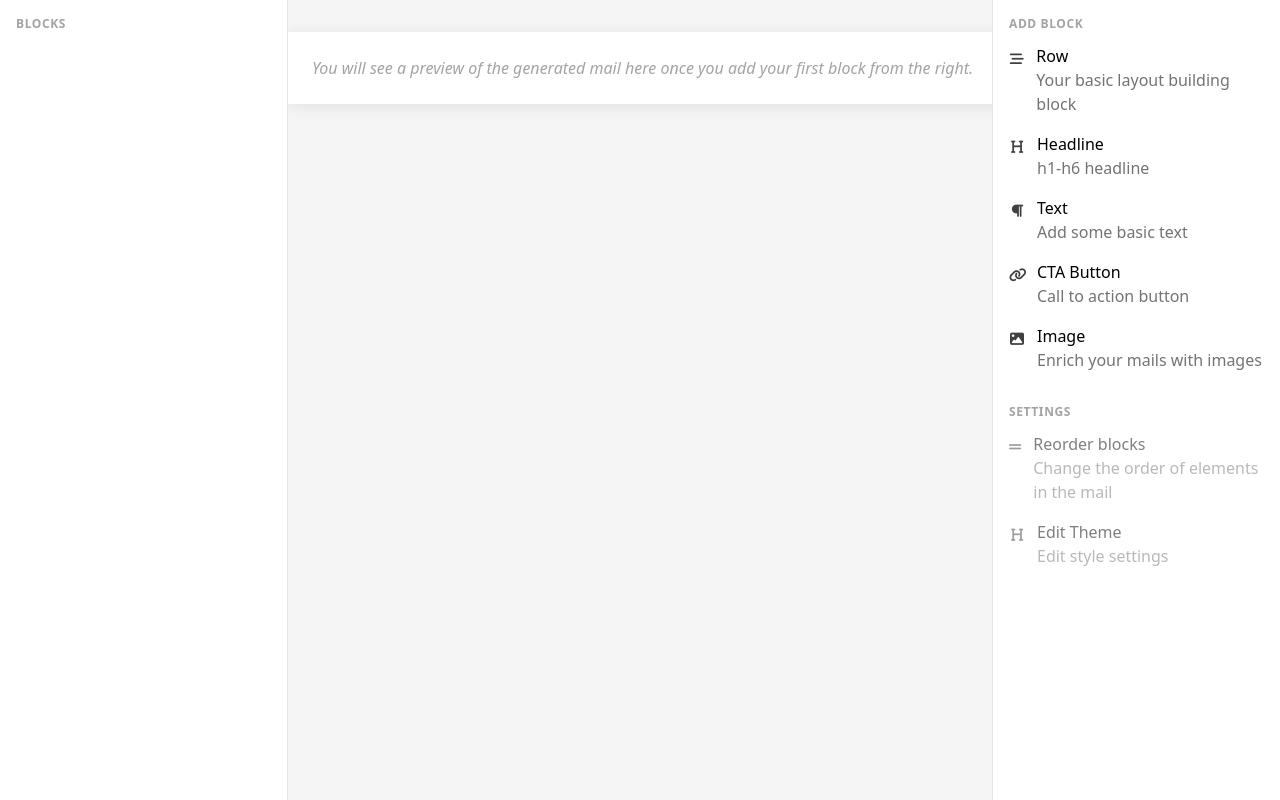
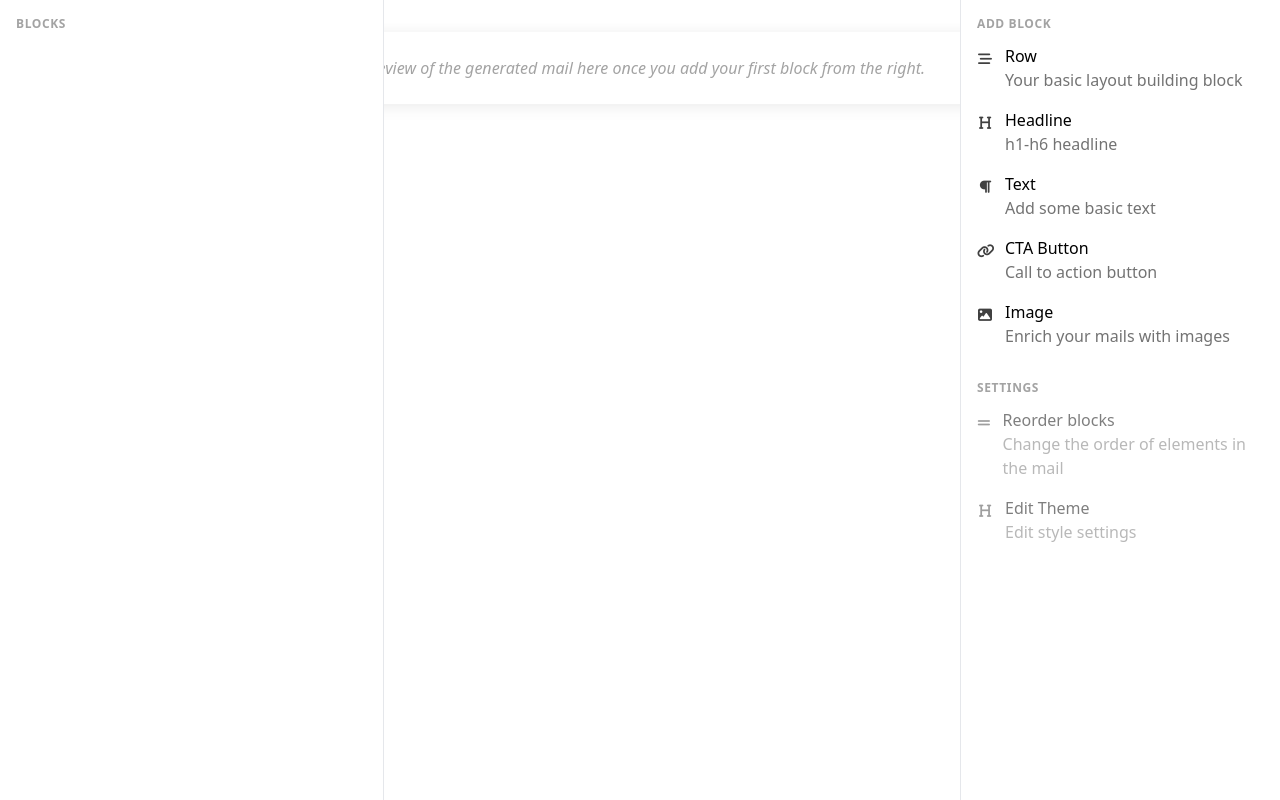
Before and after one commit to alex-at-dev/mail-wysiwyg, a React (Vite) app: page / in a window 1280 px wide. Built offline with nearby package versions, Linux system fonts and the light colour scheme.

Commit message:
Make settings panes scroll individually

```diff
--- a/src/components/BlockWysiwyg.tsx
+++ b/src/components/BlockWysiwyg.tsx
@@ -26,7 +26,7 @@ export const BlockWysiwyg: React.FC<BlockWysiwygProps> = ({ block }) => {
       if (!blockRow.children?.length || !blockRow.data) return null;
       if (blockRow.data.direction === 'row')
         return (
-          <table width="100">
+          <table width="100%">
             <tbody>
               <tr>
                 {blockRow.children.map((b) => (
--- a/src/components/Textarea.tsx
+++ b/src/components/Textarea.tsx
@@ -10,7 +10,7 @@ export const Textarea: React.FC<TextareaProps> = ({ label, className, ...props }
     <div className={className}>
       <label>
         <InputLabel>{label}</InputLabel>
-        <textarea {...props} className="w-full rounded border border-neutral-300 p-1" rows={3} />
+        <textarea rows={3} {...props} className="w-full rounded border border-neutral-300 p-1" />
       </label>
     </div>
   );
--- a/src/components/block-editors/BlockEditorHeadline.tsx
+++ b/src/components/block-editors/BlockEditorHeadline.tsx
@@ -2,7 +2,7 @@ import { FocusEvent } from 'react';
 import { useEditorContext } from '../../context/useEditorContext';
 import { BlockDataHeadline } from '../../types/BlockDataHeadline';
 import { SegmentedButtonRadio } from '../SegmentedButtonRadio';
-import { Textbox } from '../Textbox';
+import { Textarea } from '../Textarea';
 
 export const BlockEditorHeadline: React.FC = () => {
   const { byId, selectedBlockId, updateBlock } = useEditorContext<BlockDataHeadline>();
@@ -15,7 +15,7 @@ export const BlockEditorHeadline: React.FC = () => {
     updateBlock({ ...selectedBlock.node, data: { level: parsed } });
   };
 
-  const handleContentBlur = (ev: FocusEvent<HTMLInputElement>) => {
+  const handleContentBlur = (ev: FocusEvent<HTMLTextAreaElement>) => {
     updateBlock({ ...selectedBlock.node, content: ev.target.value });
   };
 
@@ -33,7 +33,7 @@ export const BlockEditorHeadline: React.FC = () => {
         initialValue={selectedBlock.node.data?.level}
         onChange={handleLevelChange}
       />
-      <Textbox
+      <Textarea
         className="mt-6"
         label="headline"
         defaultValue={selectedBlock.node.content}
--- a/src/components/block-editors/BlockEditorParagraph.tsx
+++ b/src/components/block-editors/BlockEditorParagraph.tsx
@@ -14,6 +14,7 @@ export const BlockEditorParagraph: React.FC = () => {
   return (
     <Textarea
       key={selectedBlockId}
+      rows={6}
       label="content (supports markdown)"
       defaultValue={selectedBlock.node.content}
       onBlur={handleContentBlur}
--- a/src/pages/MailEditPage.tsx
+++ b/src/pages/MailEditPage.tsx
@@ -19,9 +19,12 @@ export const MailEditPage: React.FC = () => {
   };
 
   return (
-    <div className="grid min-h-[100vh] grid-cols-[18rem,1fr,18rem] justify-between">
+    <div>
       {/* blocks */}
-      <div className="flex flex-col border-r" onClick={handleUnselectBlock}>
+      <div
+        className="fixed top-0 left-0 flex h-full w-96 flex-col overflow-y-auto overflow-x-hidden border-r bg-white"
+        onClick={handleUnselectBlock}
+      >
         <h2 className="uppercase-list-title mx-4 mb-3 mt-4">Blocks</h2>
         {root.children && <BlockList blocks={root.children} />}
         <div
@@ -32,8 +35,8 @@ export const MailEditPage: React.FC = () => {
       </div>
 
       {/* main page */}
-      <div className="grow overflow-auto bg-neutral-100" onClick={handleUnselectBlock}>
-        <div className="mx-auto my-8 w-[800px] bg-white shadow-page" onClick={handleUnselectBlock}>
+      <div onClick={handleUnselectBlock}>
+        <div className="mx-auto my-8 w-[800px] shadow-page" onClick={handleUnselectBlock}>
           {!root.children ? (
             <EmptyState className="px-6 py-6">
               You will see a preview of the generated mail here once you add your first block from
@@ -49,7 +52,7 @@ export const MailEditPage: React.FC = () => {
       </div>
 
       {/* settings & actions */}
-      <div className="border-l py-4">
+      <div className="fixed top-0 right-0 h-full w-80 border-l bg-white py-4">
         <GeneralSettingsPanel className={cx({ hidden: !!selectedBlockId })} />
         <BlockSettingsPanel className={cx({ hidden: !selectedBlockId })} />
       </div>
```
